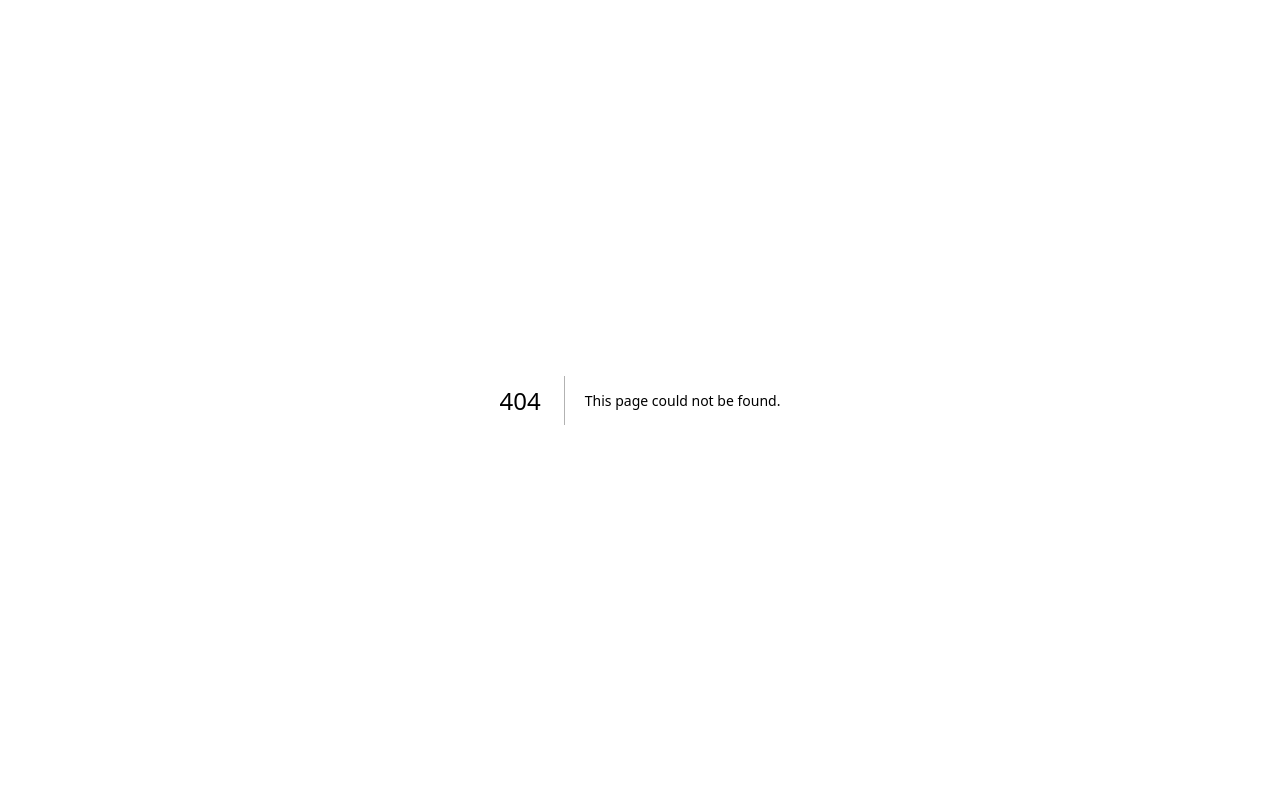
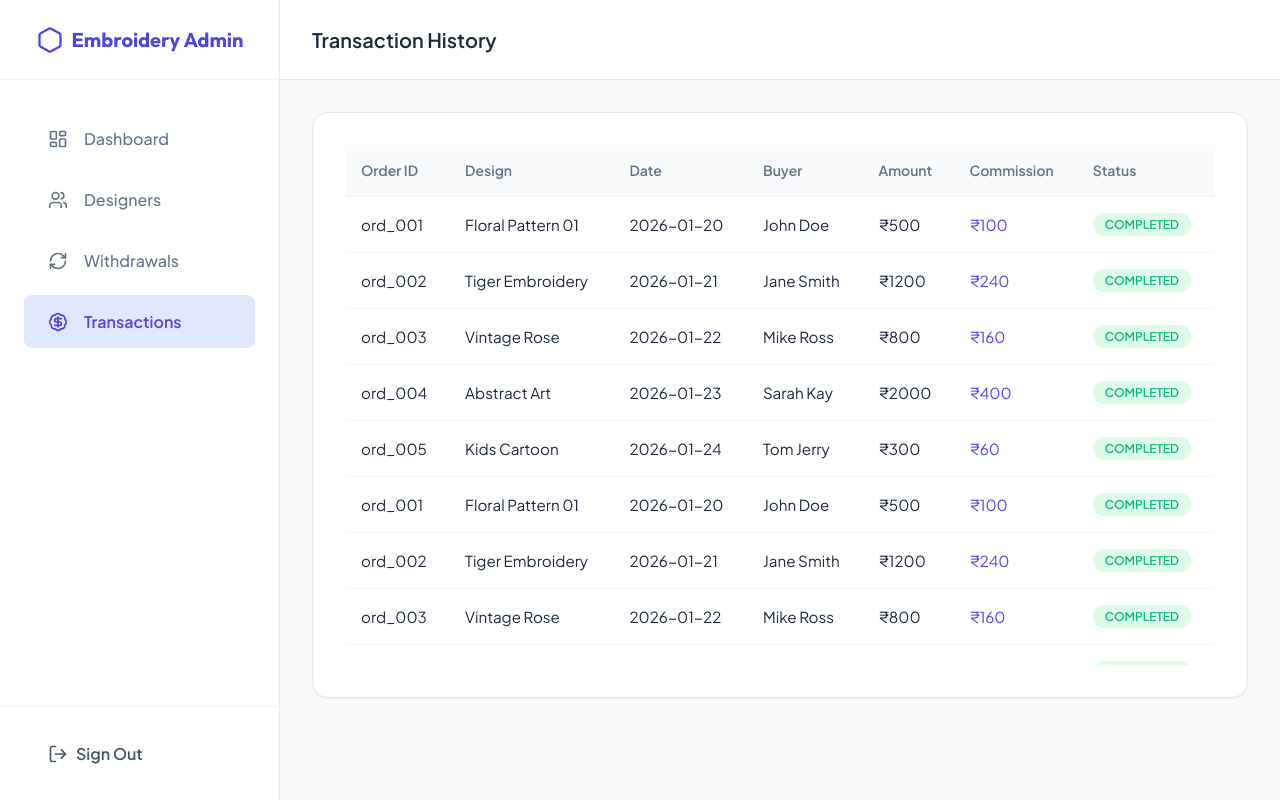
Before and after one commit to jaydipsonani/embroidery-admin-panel, a Next.js app: page /sales in a window 1280 px wide. Before the commit this address had no page. Built offline with nearby package versions, Linux system fonts and the light colour scheme; sample sign-in values are in the browser's storage.

Commit message:
fixed route issue

```diff
--- a/src/components/auth/Login/index.tsx
+++ b/src/components/auth/Login/index.tsx
@@ -25,7 +25,7 @@ export default function Login() {
             if (success) {
                 toastSuccess('Welcome back, Admin!');
                 // Redirect handled in context
-                router.push('/admin');
+                router.push('/');
             } else {
                 toastError('Invalid credentials. Access denied.');
                 setError('Invalid credentials. Access denied.');
--- a/src/components/layout/Sidebar/index.tsx
+++ b/src/components/layout/Sidebar/index.tsx
@@ -17,10 +17,10 @@ export const Sidebar: React.FC<SidebarProps> = ({ isOpen, onClose }) => {
     const { logout } = useAuth();
 
     const links = [
-        { href: '/admin', label: 'Dashboard', icon: LayoutDashboard },
-        { href: '/admin/designers', label: 'Designers', icon: Users },
-        { href: '/admin/withdrawals', label: 'Withdrawals', icon: RefreshCw },
-        { href: '/admin/sales', label: 'Transactions', icon: BadgeDollarSign },
+        { href: '/', label: 'Dashboard', icon: LayoutDashboard },
+        { href: '/designers', label: 'Designers', icon: Users },
+        { href: '/withdrawals', label: 'Withdrawals', icon: RefreshCw },
+        { href: '/sales', label: 'Transactions', icon: BadgeDollarSign },
     ];
 
     return (
@@ -34,7 +34,7 @@ export const Sidebar: React.FC<SidebarProps> = ({ isOpen, onClose }) => {
                 <nav className={styles.nav}>
                     {links.map((link) => {
                         const Icon = link.icon;
-                        const isActive = router.pathname === link.href || (link.href !== '/admin' && router.pathname.startsWith(link.href));
+                        const isActive = router.pathname === link.href || (link.href !== '/' && router.pathname.startsWith(link.href));
 
                         return (
                             <Link key={link.href} href={link.href} className={clsx(styles.link, { [styles.active]: isActive })}>
--- a/src/context/AuthContext.tsx
+++ b/src/context/AuthContext.tsx
@@ -35,7 +35,7 @@ export const AuthProvider = ({ children }: { children: React.ReactNode }) => {
             const adminUser: User = { email, role: 'admin' };
             setUser(adminUser);
             localStorage.setItem('admin_user', JSON.stringify(adminUser));
-            router.push('/admin');
+            router.push('/');
             return true;
         }
         return false;
```
Also changed, not shown: src/pages/admin/index.tsx (deleted, +0 -15 lines), src/pages/index.tsx (+13 -10 lines), src/pages/designers/index.tsx (renamed from src/pages/admin/designers.tsx), src/pages/sales/index.tsx (renamed from src/pages/admin/sales.tsx), src/pages/withdrawals/index.tsx (renamed from src/pages/admin/withdrawals.tsx), vercel.json (added).
